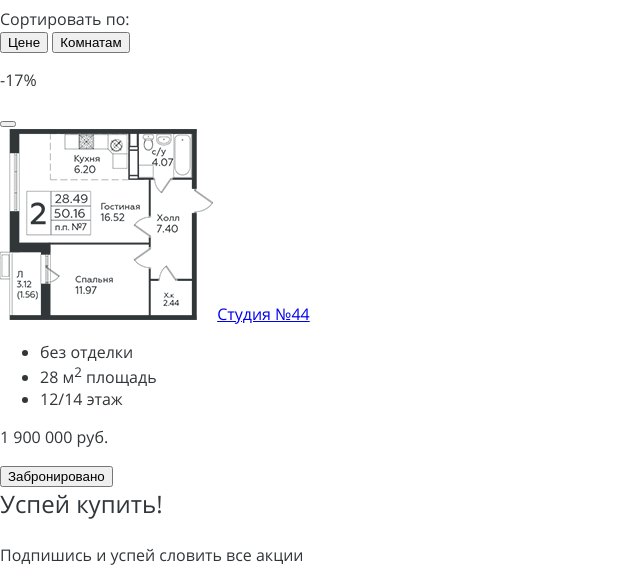
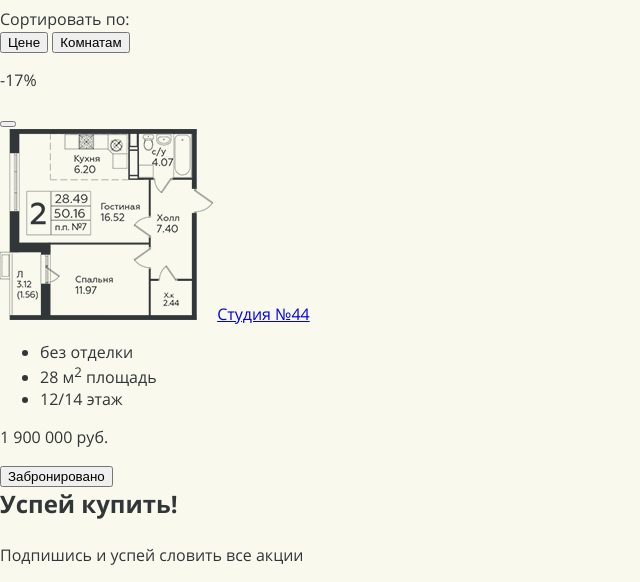
Before and after one commit to wrgraff/kelnik, a website: page dist/index.html in a window 1280 px wide. Shown: the part 358-940 px from the top of the page, without its empty margins (0-640 px from the left). Drawn offline with Linux system fonts and the light colour scheme.

Commit message:
updated global styles

```diff
--- a/src/scss/modules/global/body.scss
+++ b/src/scss/modules/global/body.scss
@@ -2,6 +2,9 @@
 body {
     margin: 0;
     padding: 0;
+}
+body {
     color: color(black);
     font-family: $font-family, sans-serif;
+    background-color: rgba(color(bg), .3);
 }
--- a/src/scss/modules/typography/paragraphs.scss
+++ b/src/scss/modules/typography/paragraphs.scss
@@ -1,3 +1,3 @@
 p {
-    margin: 0 0 ($bit * 3);
+    margin: 0 0 ($bit * 2);
 }
--- a/src/scss/variables/_common.scss
+++ b/src/scss/variables/_common.scss
@@ -1,6 +1,6 @@
 @import "colors";
 @import "sizes";
 @import "radius";
-@import "shadows";
-@import "font-sizes";
+// @import "shadows";
+// @import "font-sizes";
 @import "font-weights";
--- a/src/scss/variables/font-weights.scss
+++ b/src/scss/variables/font-weights.scss
@@ -1,6 +1,6 @@
 $font-weights: (
     normal: 400,
-    medium: 500,
+    semibold: 600,
     bold: 700,
 );
 
```
Also changed, not shown: dist/static/css/style.css.
